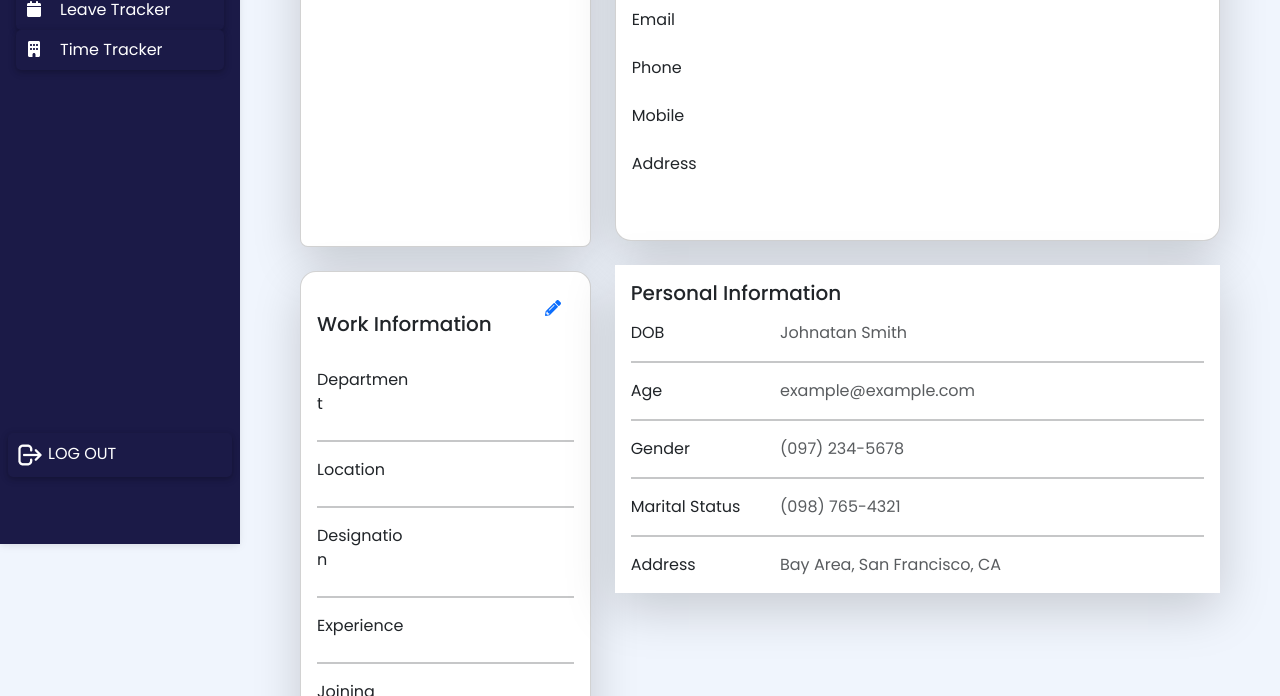
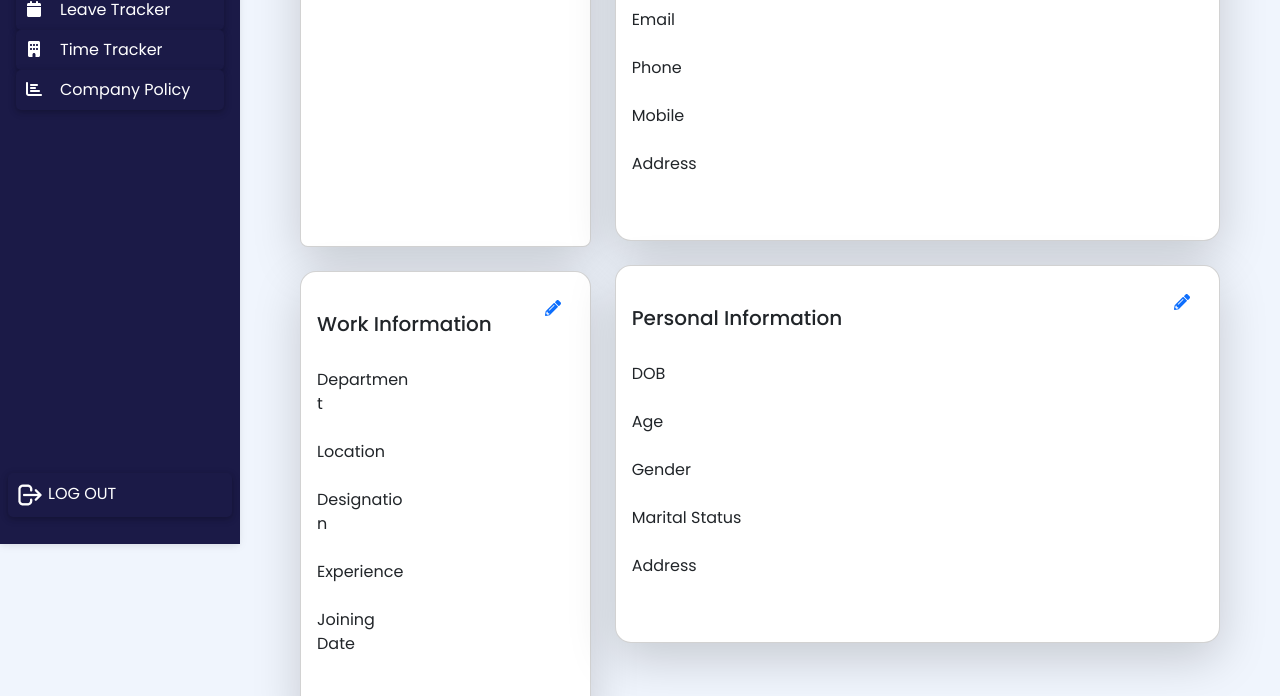
Before and after one commit to priyanshi020/MIS, a React (Create React App) app: page /profile in a window 1280 px wide. Shown: the part 256-952 px from the top of the page. Built offline with nearby package versions, Linux system fonts and the light colour scheme; a small style sheet from the web is missing.

Commit message:
profile page and payroll

```diff
--- a/src/AdminPages/LoginForm.js
+++ b/src/AdminPages/LoginForm.js
@@ -349,7 +349,7 @@ export default function Mus() {
                               value={password}
                               onChange={(e) => setPassword(e.target.value)}
                               className="form-control form-control-md"
-                              style={{ width: "450px" }}
+                              style={{ width: "445px" }}
                             />
                             <FontAwesomeIcon
                               icon={showPassword ? faEye : faEyeSlash}
@@ -374,7 +374,7 @@ export default function Mus() {
                         </p>
                         <button
                           onClick={handleSubmit}
-                          className="btn btn-dark btn-lg w-50 rounded-3"
+                          className="btn btn-dark btn-lg w-100 rounded-3"
                           type="button"
                           style={{
                             transition: "background-color 0.3s",
--- a/src/UserPages/Payroll/LineChart.js
+++ b/src/UserPages/Payroll/LineChart.js
@@ -2,6 +2,10 @@ import * as React from 'react';
 import { LineChart } from '@mui/x-charts/LineChart';
 
 export default function BasicLineChart() {
+  const chartStyle = {
+    boxShadow: '10px 10px 10px rgba(0, 0, 0, 0.1)', // You can customize the shadow values
+  };
+
   return (
     <LineChart
       xAxis={[{ data: [1, 2, 3, 5, 8, 10] }]}
@@ -12,6 +16,7 @@ export default function BasicLineChart() {
       ]}
       width={500}
       height={300}
+      style={chartStyle}  // Apply the style to the LineChart
     />
   );
 }
--- a/src/UserPages/Profile.js
+++ b/src/UserPages/Profile.js
@@ -7,6 +7,8 @@ const Profile = () => {
   const [imageProfile, setImageProfile] = useState("");
   const [designation, setDesignation] = useState("");
   const [editMode, setEditMode] = useState(false);
+  const [editMode1, setEditMode1] = useState(false);
+  const [editMode2,setEditMode2]=useState(false);
   const [fullName, setFullName] = useState(" ");
   const [email, setEmail] = useState("");
   const [phone, setPhone] = useState("");
@@ -16,9 +18,20 @@ const Profile = () => {
   const [location, setLocation] = useState("");
   const [experience, setExperience] = useState("");
   const [joiningDate, setJoiningDate] = useState("");
+  const [dob,setDob]=useState("");
+  const [ age,setAge]=useState("");
+  const [gender,setGender]=useState("");
+  const [maritalStatus,setMaritalStatus]=useState("");
+
   const handleEditClick = () => {
     setEditMode(true);
   };
+  const handleEditClick1 = () => {
+    setEditMode1(true);
+  };
+  const handleEditClick2=()=>{
+    setEditMode2(true);
+  }
 
   const handleSaveClick = () => {
     const updatedData = {
@@ -32,6 +45,10 @@ const Profile = () => {
       designation,
       experience,
       joiningDate,
+      dob,
+      age,
+      gender,
+      maritalStatus,
     };
 
     // Assuming you have the user ID available
@@ -39,12 +56,14 @@ const Profile = () => {
 
     axios
       .put(
-        `http://localhost:8080/bytesfarms/user/updateUserData/${userId}`,
+        `http://localhost:8080/bytesfarms/user/update?userId=${userId}`,
         updatedData
       )
       .then((response) => {
         console.log("Data updated successfully:", response.data);
         setEditMode(false);
+        setEditMode1(false);
+        setEditMode2(false);
       })
       .catch((error) => {
         console.error("Error updating data:", error);
@@ -174,7 +193,7 @@ const Profile = () => {
                 </div>
 
                 <div class="bg-white card rounded-4 shadow shadow-lg p-3 position-relative">
-                  {editMode && (
+                  {editMode1 && (
                     <button
                       className="btn btn-primary position-absolute top-0 end-0 m-3"
                       onClick={handleSaveClick}
@@ -189,10 +208,10 @@ const Profile = () => {
                   </div>
                   <div class="row">
                     <div class="col-sm-5">
-                      <p class="mb-2">Department</p>
+                      <p class="mb-4">Department</p>
                     </div>
                     <div class="col-sm-7">
-                      {editMode ? (
+                      {editMode1 ? (
                         <input
                           type="text"
                           value={department}
@@ -204,13 +223,13 @@ const Profile = () => {
                       )}
                     </div>
                   </div>
-                  <hr />
+
                   <div class="row">
                     <div class="col-sm-5">
-                      <p class="mb-2">Location</p>
+                      <p class="mb-4">Location</p>
                     </div>
                     <div class="col-sm-7">
-                      {editMode ? (
+                      {editMode1 ? (
                         <input
                           type="text"
                           value={location}
@@ -222,13 +241,12 @@ const Profile = () => {
                       )}{" "}
                     </div>
                   </div>
-                  <hr />
                   <div class="row">
                     <div class="col-sm-5">
-                      <p class="mb-2">Designation</p>
+                      <p class="mb-4">Designation</p>
                     </div>
                     <div class="col-sm-7">
-                      {editMode ? (
+                      {editMode1 ? (
                         <input
                           type="text"
                           value={designation}
@@ -240,13 +258,12 @@ const Profile = () => {
                       )}
                     </div>
                   </div>
-                  <hr />
                   <div class="row">
                     <div class="col-sm-5">
-                      <p class="mb-2"> Experience</p>
+                      <p class="mb-4"> Experience</p>
                     </div>
                     <div class="col-sm-7">
-                      {editMode ? (
+                      {editMode1 ? (
                         <input
                           type="text"
                           value={experience}
@@ -258,13 +275,13 @@ const Profile = () => {
                       )}
                     </div>
                   </div>
-                  <hr />
                   <div class="row">
                     <div class="col-sm-5">
-                      <p class="mb-2"> Joining Date</p>
+                      <p class="mb-5
+                      "> Joining Date</p>
                     </div>
                     <div class="col-sm-7">
-                      {editMode ? (
+                      {editMode1 ? (
                         <input
                           type="text"
                           value={joiningDate}
@@ -276,10 +293,10 @@ const Profile = () => {
                       )}
                     </div>
                   </div>
-                  {!editMode && (
+                  {!editMode1 && (
                     <button
                       className="btn btn-link position-absolute top-0 end-0 m-3"
-                      onClick={handleEditClick}
+                      onClick={handleEditClick1}
                     >
                       <FaPencilAlt />
                     </button>
@@ -318,6 +335,7 @@ const Profile = () => {
                         <p className="text-muted mb-0">{fullName}</p>
                       )}
                     </div>
+
                     <div className="col-sm-3">
                       <p className="mb-4">Email</p>
                     </div>
@@ -389,64 +407,106 @@ const Profile = () => {
                     </button>
                   )}
                 </div>
-                <div class="row">
-                  <div class="col-md-12">
-                    <div class=" mb-4 mt-4">
-                      <div class="card-body bg-white shadow shadow-lg p-3">
-                        <div class="row">
-                          <div class="col-sm-9">
-                            <h5 class="mb-3">Personal Information</h5>
-                          </div>
-                        </div>
-                        <div class="row">
-                          <div class="col-sm-3">
-                            <p class="mb-0">DOB</p>
-                          </div>
-                          <div class="col-sm-9">
-                            <p class="text-muted mb-0">Johnatan Smith</p>
-                          </div>
-                        </div>
-                        <hr />
-                        <div class="row">
-                          <div class="col-sm-3">
-                            <p class="mb-0">Age</p>
-                          </div>
-                          <div class="col-sm-9">
-                            <p class="text-muted mb-0">example@example.com</p>
-                          </div>
-                        </div>
-                        <hr />
-                        <div class="row">
-                          <div class="col-sm-3">
-                            <p class="mb-0">Gender</p>
-                          </div>
-                          <div class="col-sm-9">
-                            <p class="text-muted mb-0">(097) 234-5678</p>
-                          </div>
-                        </div>
-                        <hr />
-                        <div class="row">
-                          <div class="col-sm-3">
-                            <p class="mb-0">Marital Status</p>
-                          </div>
-                          <div class="col-sm-9">
-                            <p class="text-muted mb-0">(098) 765-4321</p>
-                          </div>
-                        </div>
-                        <hr />
-                        <div class="row">
-                          <div class="col-sm-3">
-                            <p class="mb-0">Address</p>
-                          </div>
-                          <div class="col-sm-9">
-                            <p class="text-muted mb-0">
-                              Bay Area, San Francisco, CA
-                            </p>
-                          </div>
-                        </div>
-                      </div>
+                <div className="bg-white card rounded-4 shadow shadow-lg p-3 mt-4 position-relative">
+                  {editMode2 && (
+                    <button
+                      className="btn btn-primary position-absolute top-0 end-0 m-3"
+                      onClick={handleSaveClick}
+                    >
+                      Save
+                    </button>
+                  )}
+                  <div className="row">
+                    <div className="col-sm-9">
+                      <h5 className="py-4">Personal Information</h5>
                     </div>
                   </div>
+                  <div className="row">
+                    <div className="col-sm-3">
+                      <p className="mb-4">DOB</p>
+                    </div>
+                    <div className="col-sm-9">
+                      {editMode2 ? (
+                        <input
+                          type="text"
+                          value={dob}
+                          onChange={(e) => setDob(e.target.value)}
+                          style={{ width: "100%" }}
+                        />
+                      ) : (
+                        <p className="text-muted mb-0">{dob}</p>
+                      )}
+                    </div>
+                    <div className="col-sm-3">
+                      <p className="mb-4">Age</p>
+                    </div>
+                    <div className="col-sm-9">
+                      {editMode2 ? (
+                        <input
+                          type="number"
+                          value={age}
+                          onChange={(e) => setAge(e.target.value)}
+                          style={{ width: "100%" }}
+                        />
+                      ) : (
+                        <p className="text-muted mb-0">{age}</p>
+                      )}
+                    </div>
+                    <div className="col-sm-3">
+                      <p className="mb-4">Gender </p>
+                    </div>
+                    <div className="col-sm-9">
+                      {editMode2 ? (
+                        <input
+                          type="text"
+                          value={gender}
+                          onChange={(e) => setGender(e.target.value)}
+                          style={{ width: "100%" }}
+                        />
+                      ) : (
+                        <p className="text-muted mb-0">{gender}</p>
+                      )}
+                    </div>
+                    <div className="col-sm-3">
+                      <p className="mb-4">Marital Status</p>
+                    </div>
+                    <div className="col-sm-9">
+                      {editMode2 ? (
+                        <input
+                          type="number"
+                          value={maritalStatus}
+                          onChange={(e) => setMaritalStatus(e.target.value)}
+                          style={{ width: "100%" }}
+                        />
+                      ) : (
+                        <p className="text-muted mb-0">{maritalStatus}</p>
+                      )}
+                    </div>
+                    <div className="col-sm-3">
+                      <p className="mb-5">Address</p>
+                    </div>
+                    <div className="col-sm-9">
+                      {editMode2 ? (
+                        <input
+                          type="text"
+                          value={address}
+                          onChange={(e) => setAddress(e.target.value)}
+                          style={{ width: "100%" }}
+                        />
+                      ) : (
+                        <p className="text-muted mb-0">{address}</p>
+                      )}
+                    </div>
+                  </div>
+                  {/* Repeat similar structure for other fields */}
+                  {!editMode2 && (
+                    <button
+                      className="btn btn-link position-absolute top-0 end-0 m-3"
+                      onClick={handleEditClick2}
+                    >
+                      <FaPencilAlt />
+                    </button>
+                  )}
                 </div>
               </div>
             </div>
--- a/src/components/Sidebar.js
+++ b/src/components/Sidebar.js
@@ -30,7 +30,7 @@ const Sidebar = () => {
           const user = response.data.find(employee => employee.id.toString() === userId);
 
           if (user) {
-            // setUserName(user.username);  // Change from 'name' to 'username'
+             setUserName(user.username);  // Change from 'name' to 'username'
             setImageProfile(user.image);
           } else {
             console.error('User not found');
@@ -100,6 +100,10 @@ const Sidebar = () => {
                 <FontAwesomeIcon icon={faBuilding} className="fa-fw me-3" />
                 <span>Time Tracker</span>
               </Link>
+              <a href="#" className="p-2 ripple active bg">
+                <FontAwesomeIcon icon={faChartBar} className="fa-fw me-3" />
+                <span>Company Policy</span>
+              </a>
 
               {/* <a href="#" className="p-2 ripple active bg">
                 <FontAwesomeIcon icon={faUsers} className="fa-fw me-3" />
```
Also changed, not shown: src/UserPages/Payroll/Payroll.js (+77 -15 lines), src/components/Recruitment2.js (+6 -6 lines), src/components/Sidebar1.js (+4 -4 lines).
